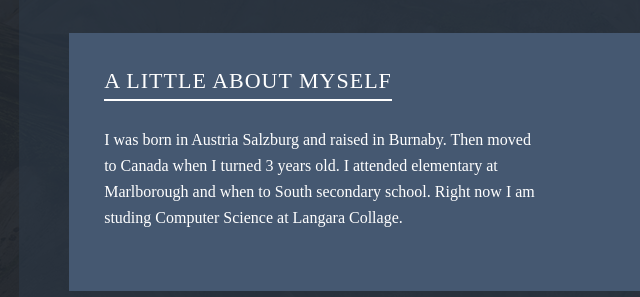
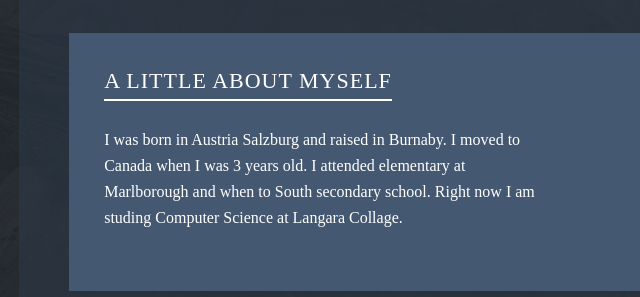
Before and after one commit to leochung0577/leoportfolio, a plain HTML site: page index.html in a window 1280 px wide. Shown: the part 429-726 px from the top of the page, 226-866 px from the left. Drawn offline with Linux system fonts and the light colour scheme.

Commit message:
fixed info

```diff
--- a/index.html
+++ b/index.html
@@ -25,7 +25,7 @@
                     <div class="home-box-content">
                         <div class="left-text">
                             <h4>a little about myself</h4>
-                            <p>I was born in Austria Salzburg and raised in Burnaby. Then moved to Canada when I turned
+                            <p>I was born in Austria Salzburg and raised in Burnaby. I moved to Canada when I was
                                 3 years old. I attended elementary at Marlborough and when to South secondary school.
                                 Right now I am studing Computer Science at Langara Collage.</p>
                         </div>
```
